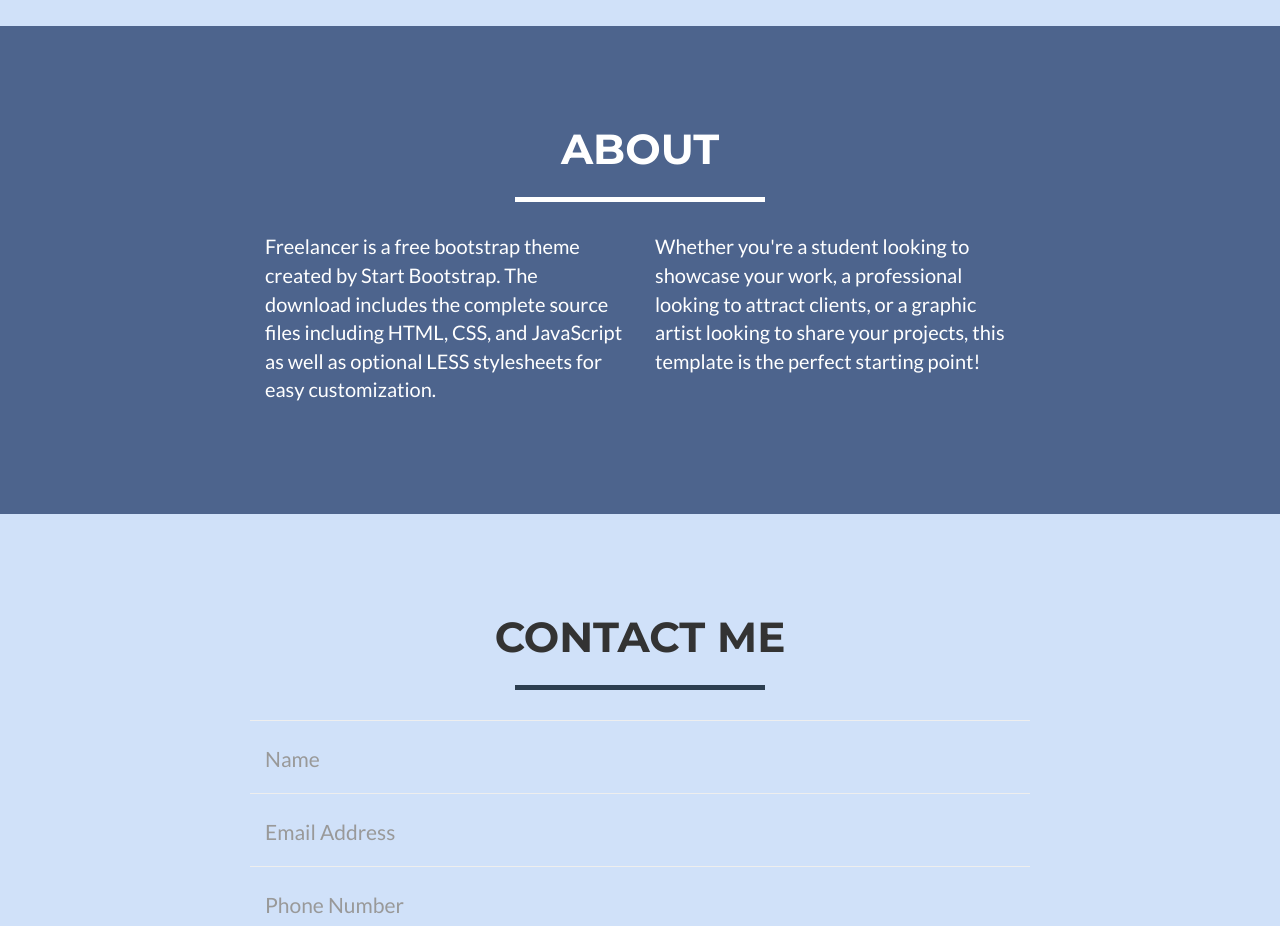
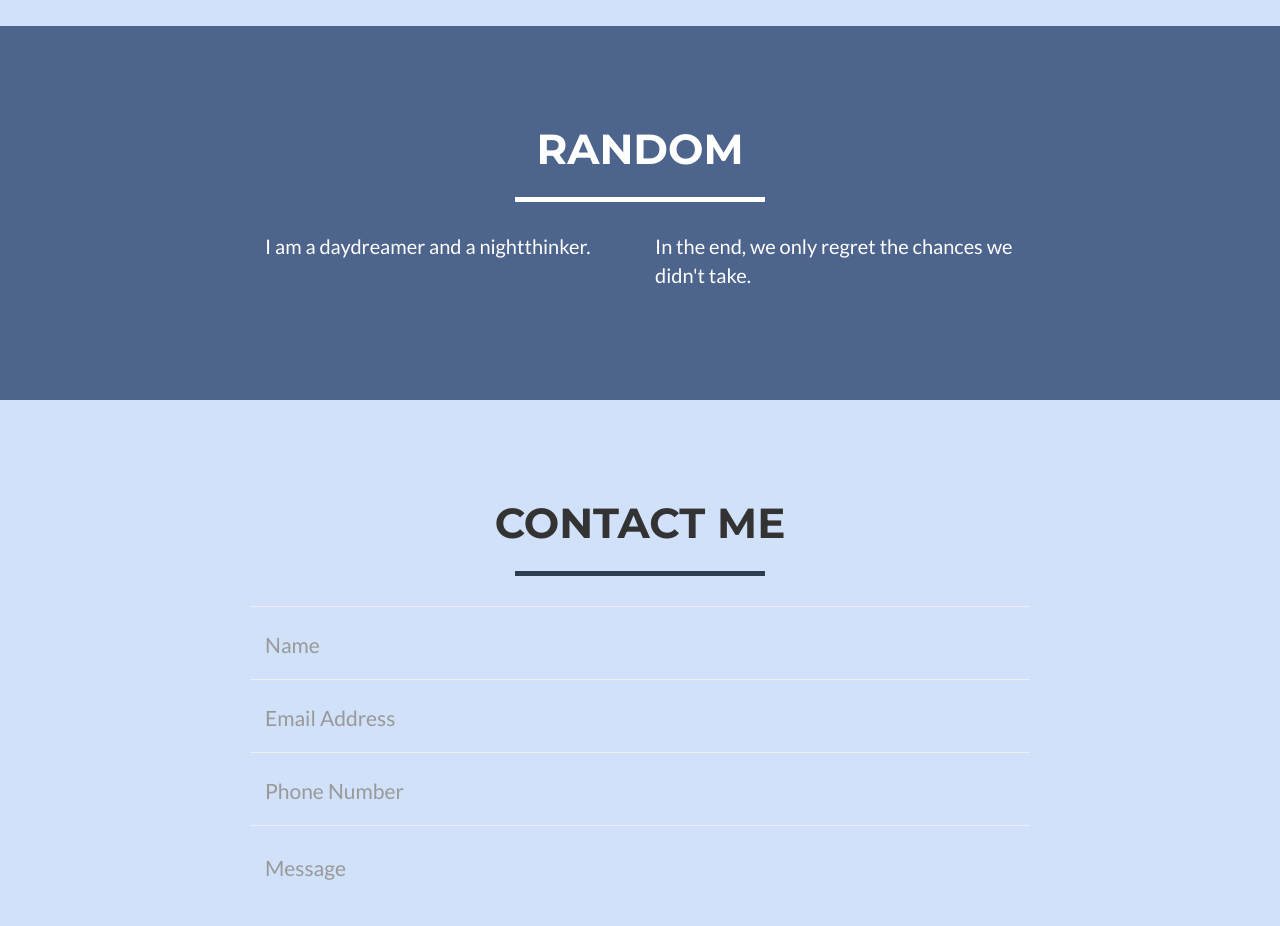
Before and after one commit to khateallen/khateallen.github.io, a website: page index.html in a window 1280 px wide. Shown: the part 1660-2586 px from the top of the page. Drawn offline with nearby package versions, Linux system fonts and the light colour scheme.

Commit message:
Add files via upload

```diff
--- a/index.html
+++ b/index.html
@@ -164,16 +164,16 @@
         <div class="container">
             <div class="row">
                 <div class="col-lg-12 text-center">
-                    <h2>About</h2>
+                    <h2>Random</h2>
                     <hr class="star-light">
                 </div>
             </div>
             <div class="row">
                 <div class="col-lg-4 col-lg-offset-2">
-                    <p>Freelancer is a free bootstrap theme created by Start Bootstrap. The download includes the complete source files including HTML, CSS, and JavaScript as well as optional LESS stylesheets for easy customization.</p>
+                    <p>I am a daydreamer and a nightthinker.</p>
                 </div>
                 <div class="col-lg-4">
-                    <p>Whether you're a student looking to showcase your work, a professional looking to attract clients, or a graphic artist looking to share your projects, this template is the perfect starting point!</p>
+                    <p>In the end, we only regret the chances we didn't take.</p>
                 </div>
 
             </div>
```
